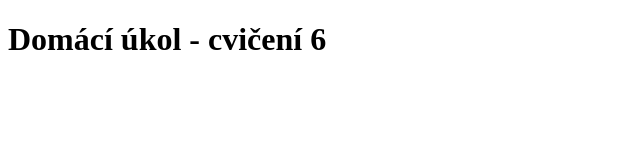
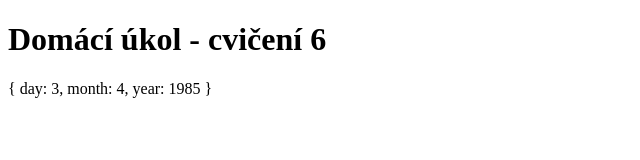
Before and after one commit to JavaBorka/Cviceni6-domaci-ukol, a plain HTML site: page Lekce6 - du odevzdat/index.html in a window 1280 px wide. Shown: the whole page, without its empty margins (0-640 px from the left). Drawn offline with Linux system fonts and the light colour scheme.

Commit message:
Doplnila som do HTML <p> aby Cvicienie 1 fungovalo

```diff
--- a/Lekce6 - du odevzdat/index.html
+++ b/Lekce6 - du odevzdat/index.html
@@ -11,7 +11,7 @@
 <body>
     <h1>Domácí úkol - cvičení 6</h1>
 
-
+    <p class = "message"></p>
 
     <script src = "main.js"></script>
 </body>
```
